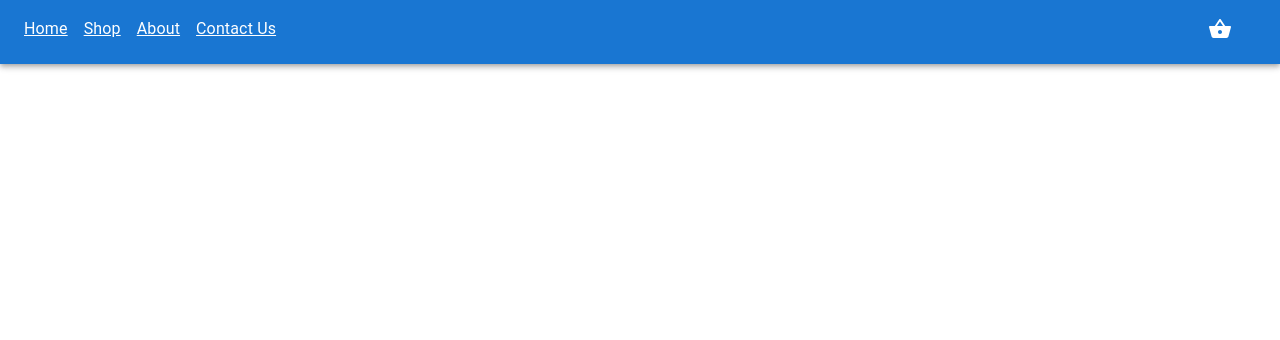
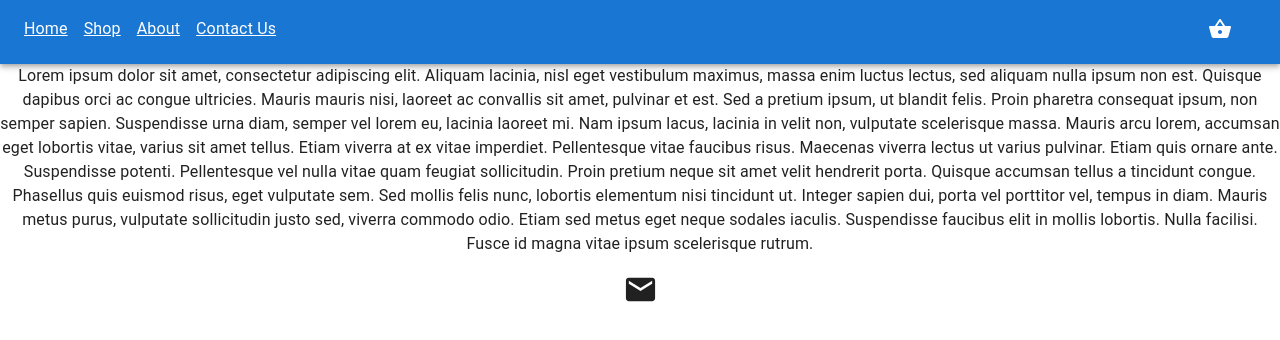
Before and after one commit to nirajpandey034/shopit-poc, a React (Create React App) app: page /contact-us in a window 1280 px wide. Shown: the top 340 px of the page. Built offline with nearby package versions, Linux system fonts and the light colour scheme.

Commit message:
added contactus

```diff
--- a/src/App.js
+++ b/src/App.js
@@ -5,6 +5,7 @@ import Index from './Components/Index';
 import Home from './Components/Home';
 import Cart from './Components/Cart/Cart';
 import About from './Components/About';
+import ContactUs from './Components/ContactUs';
 import { CartReducer, initialState } from './Components/Cart/CartReducer';
 
 const MyContext = React.createContext();
@@ -23,6 +24,7 @@ function App() {
           <Route path="shop" element={<Home />} />
           <Route path="cart" element={<Cart />} />
           <Route path="about" element={<About />} />
+          <Route path="contact-us" element={<ContactUs />} />
         </Routes>
       </div>
     </MyContext.Provider>
--- a/src/Components/Banner/Banner.js
+++ b/src/Components/Banner/Banner.js
@@ -5,7 +5,7 @@ import { Typography } from "@mui/material";
 function Banner() {
   return (
     <div className="banner-container">
-      <Typography>Carousel</Typography>
+      <Typography>Here goes the Carousel</Typography>
     </div>
   );
 }
--- /dev/null
+++ b/src/Components/ContactUs.js
@@ -0,0 +1,40 @@
+import React from 'react';
+import { Typography } from '@mui/material';
+import EmailIcon from '@mui/icons-material/Email';
+
+function ContactUs() {
+  return (
+    <>
+      <Typography varant="body1">
+        Lorem ipsum dolor sit amet, consectetur adipiscing elit. Aliquam
+        lacinia, nisl eget vestibulum maximus, massa enim luctus lectus, sed
+        aliquam nulla ipsum non est. Quisque dapibus orci ac congue ultricies.
+        Mauris mauris nisi, laoreet ac convallis sit amet, pulvinar et est. Sed
+        a pretium ipsum, ut blandit felis. Proin pharetra consequat ipsum, non
+        semper sapien. Suspendisse urna diam, semper vel lorem eu, lacinia
+        laoreet mi. Nam ipsum lacus, lacinia in velit non, vulputate scelerisque
+        massa. Mauris arcu lorem, accumsan eget lobortis vitae, varius sit amet
+        tellus. Etiam viverra at ex vitae imperdiet. Pellentesque vitae faucibus
+        risus. Maecenas viverra lectus ut varius pulvinar. Etiam quis ornare
+        ante. Suspendisse potenti. Pellentesque vel nulla vitae quam feugiat
+        sollicitudin. Proin pretium neque sit amet velit hendrerit porta.
+        Quisque accumsan tellus a tincidunt congue. Phasellus quis euismod
+        risus, eget vulputate sem. Sed mollis felis nunc, lobortis elementum
+        nisi tincidunt ut. Integer sapien dui, porta vel porttitor vel, tempus
+        in diam. Mauris metus purus, vulputate sollicitudin justo sed, viverra
+        commodo odio. Etiam sed metus eget neque sodales iaculis. Suspendisse
+        faucibus elit in mollis lobortis. Nulla facilisi. Fusce id magna vitae
+        ipsum scelerisque rutrum.
+      </Typography>
+      <EmailIcon
+        style={{ textAlign: 'center', cursor: 'pointer', marginTop: '1rem' }}
+        fontSize="large"
+        onClick={() => {
+          window.open(`mailto:${process.env.REACT_APP_PERSONAL_MAIL}`);
+        }}
+      />
+    </>
+  );
+}
+
+export default ContactUs;
```
